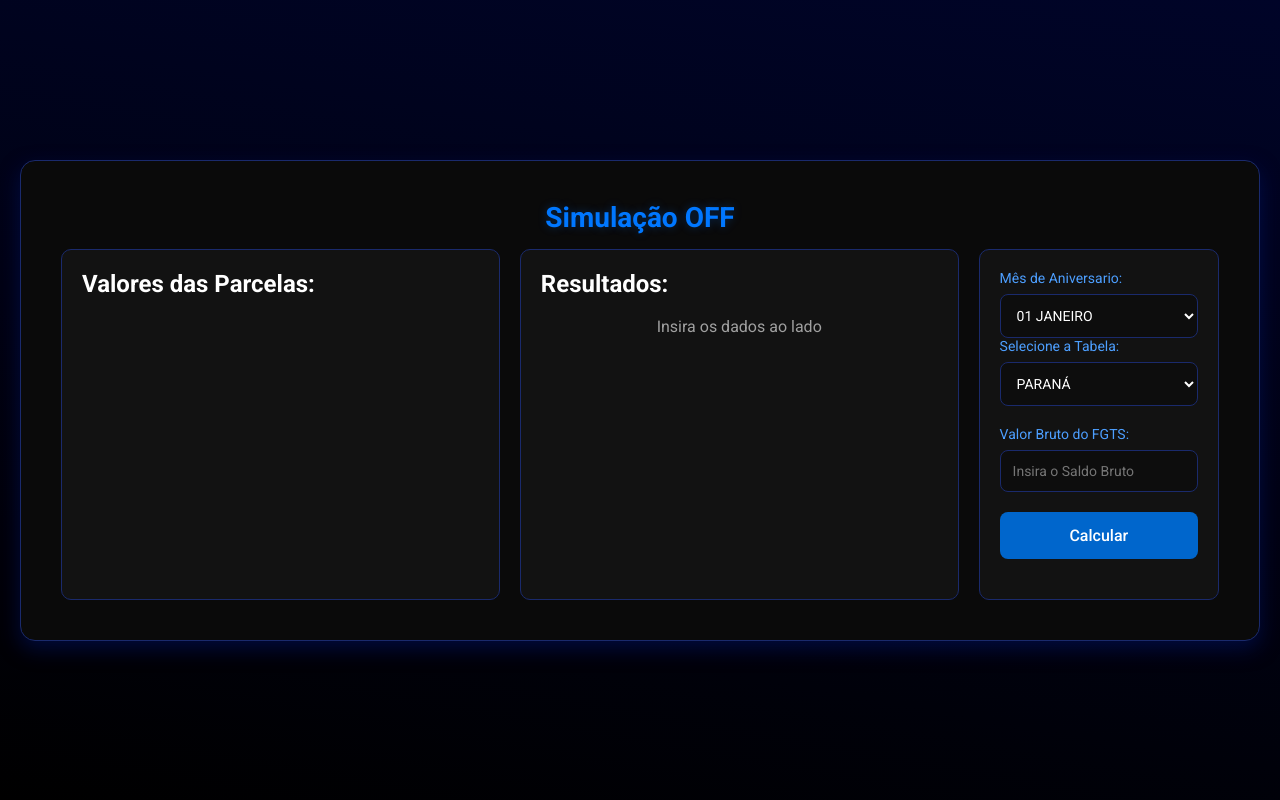
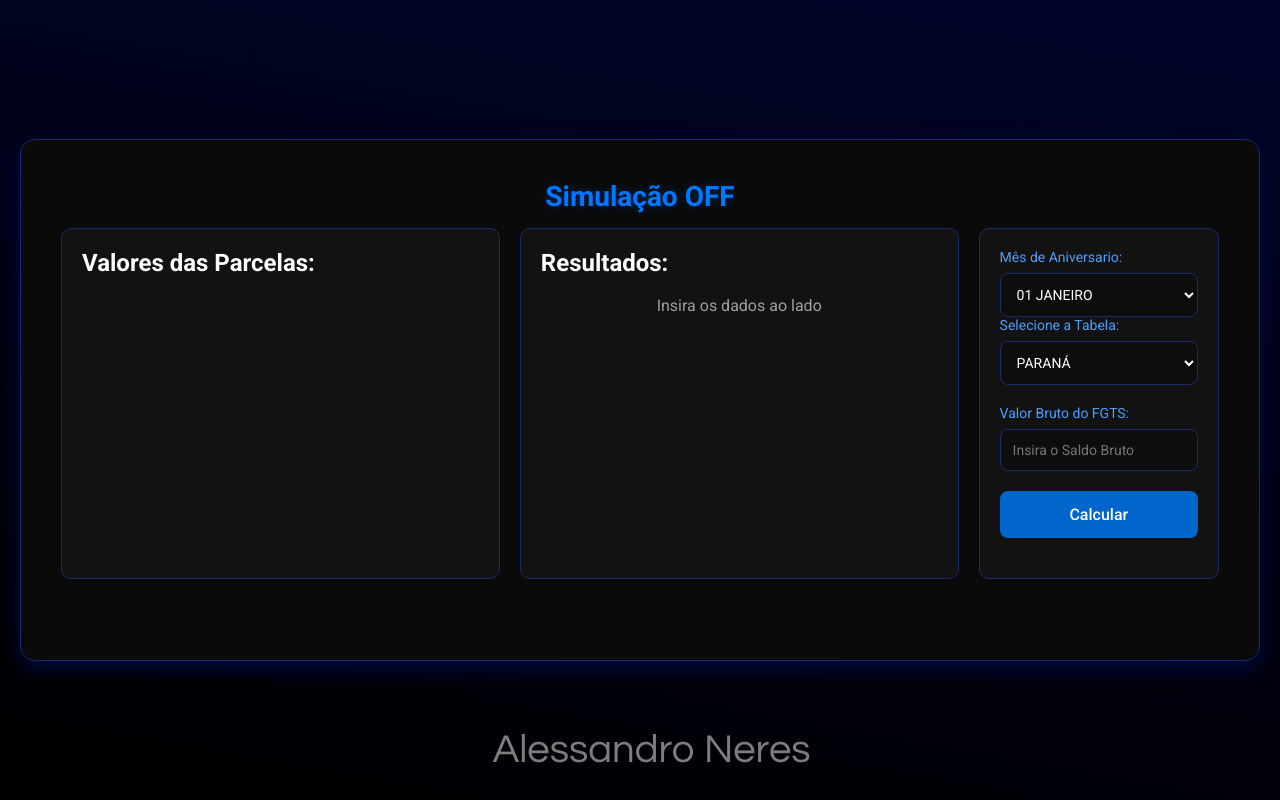
Before and after one commit to aleneresss/gd-SimOff, a plain HTML site: page index.html in a window 1280 px wide. Drawn offline with Linux system fonts and the light colour scheme.

Commit message:
Add files via upload

```diff
--- a/index.html
+++ b/index.html
@@ -67,6 +67,9 @@
             </div>
         </div>
     </div>
+    <div class="creds">
+	<p>Alessandro Neres</p>
+    </div>
 
     <script src="script.js"></script>
 </body>
--- a/style.css
+++ b/style.css
@@ -286,7 +286,6 @@ input:checked + .slider:before {
     border: 1px solid #00244d;
     border-radius: 8px;
     margin-bottom: 15px;
-    font-weight: bold;
     padding: 15px;
 }
 
@@ -316,6 +315,16 @@ big {
     color: #ffffff;
 }
 
+.creds p {
+    position: relative;
+    color: #7d7d7d;
+    right: -1%;
+    bottom: -150px;
+    font-size: 40px;
+    margin: 0;
+    font-family: Century Gothic;
+}
+
 strong {
     color: #0077ff;
     font-weight: 600;
```
